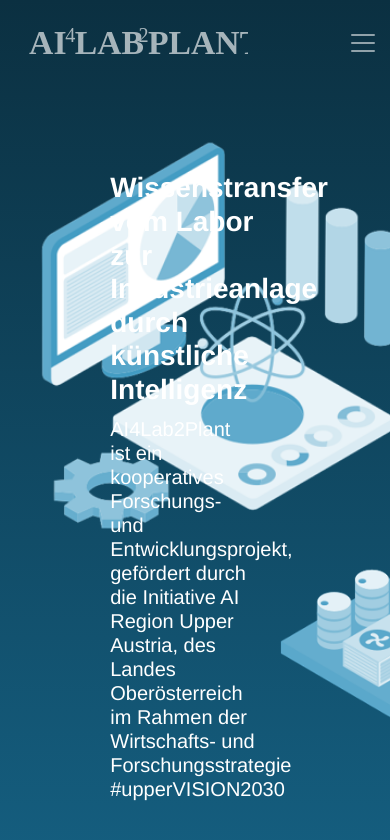
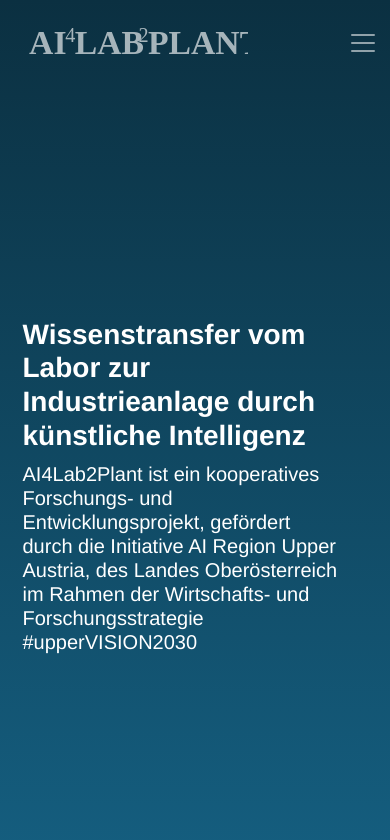
Before and after one commit to ai4lab2plant/ai4lab2plant.github.io, a Jekyll site: the page built from index.markdown, in a window 390 px wide and 900 px high. Shown: the top 840 px of the window. Built offline with Jekyll 4.4.1, drawn with Linux system fonts in a browser that asks for light colours; some web fonts are replaced; comment, search, counter and statistics services are not loaded.

Commit message:
updated header

```diff
--- a/_sass/_header.scss
+++ b/_sass/_header.scss
@@ -63,6 +63,16 @@
       p {
          font-size: 1.00rem;
       }
+
+      .labicon-box,
+      .planticon-box {
+         display: none!important;
+         width:0!important;
+      }
+
+      .header-info-container {
+         width: 90%!important;
+      }
    }
 
    .labicon-box {
```
